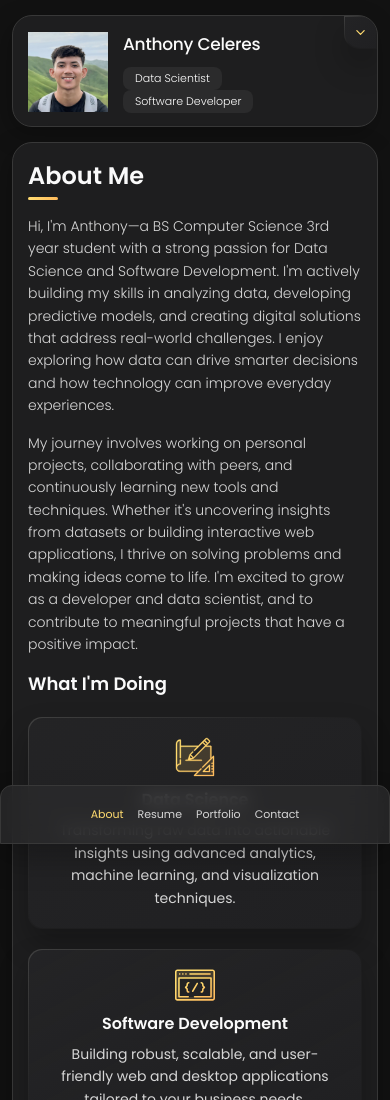
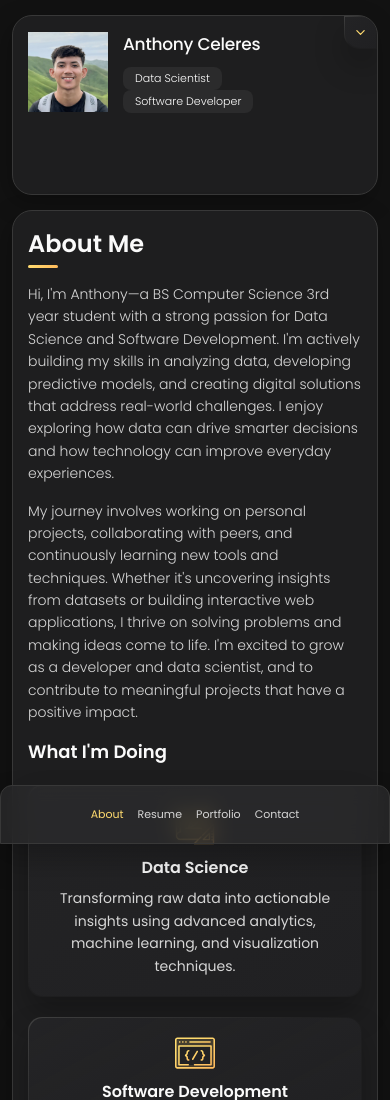
Before and after one commit to anthony-celeres/my-portfolio, a plain HTML site: page index.html in a window 390 px wide. Shown: the top 1100 px of the page. Drawn offline with nearby package versions, Linux system fonts and the light colour scheme.

Commit message:
fix responsiveness

```diff
--- a/assets/css/style.css
+++ b/assets/css/style.css
@@ -312,11 +312,13 @@ main {
 
 .sidebar {
   margin-bottom: 15px;
-  max-height: 112px;
+  max-height: 180px; /* Increased from 112px */
   overflow: hidden;
   transition: var(--transition-2);
-}
-
+  padding-bottom: 20px; /* Add extra space for icons */
+}
+
+/* On mobile, expand sidebar when active */
 .sidebar.active { max-height: 405px; }
 
 .sidebar-info {
@@ -1021,7 +1023,7 @@ textarea.form-input::-webkit-resizer { display: none; }
    */
 
   .sidebar {
-    max-height: 200px;
+    max-height: 180px;
     margin-bottom: 30px;
   }
 
```
